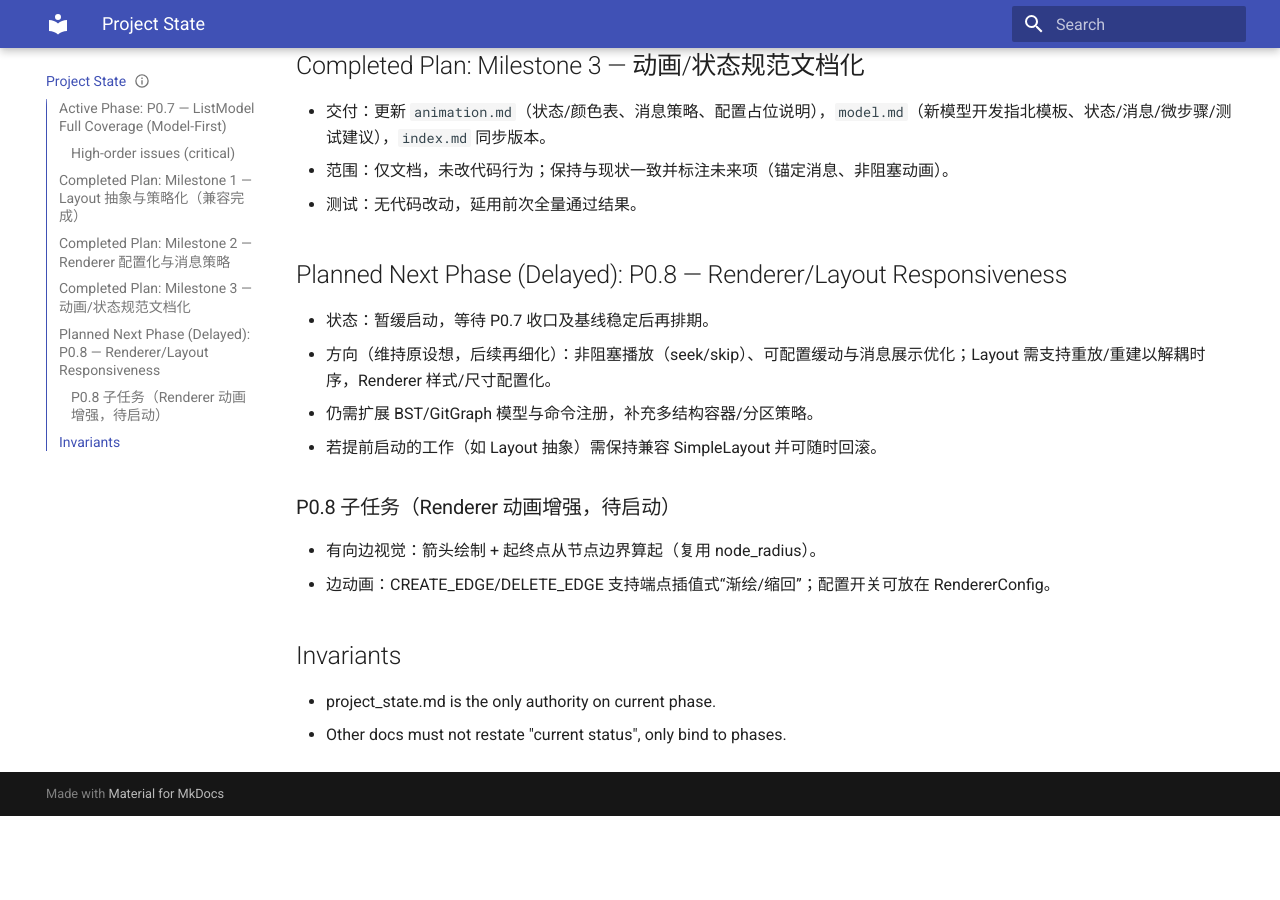
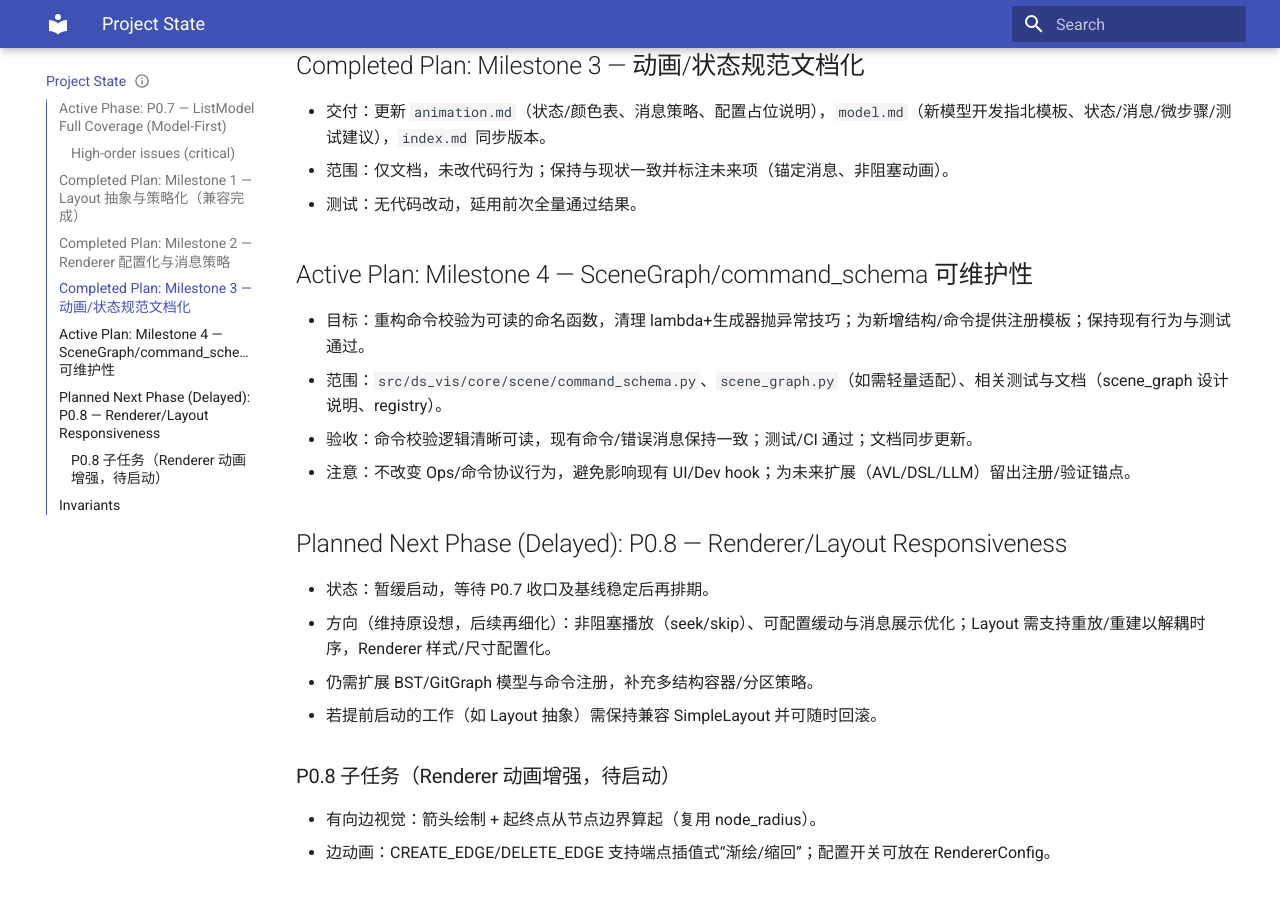
Before and after one commit to elecdot/ds-vis, an MkDocs documentation site: the page built from docs/project_state.md, in a window 1280 px wide and 900 px high, scrolled down 1692 px. Built offline with MkDocs 1.6.1 and Material for MkDocs 9.7.7, drawn with Linux system fonts in a browser that asks for light colours; before the commit the page ends 2508 px from its top, so only the background shows below that.

Commit message:
refactor(scene-graph): improve model registry maintainability
Change SceneGraph _model_registry from kind -> lambda
to kind -> factory for better extensibility.

Introduce _create_list_model factory while keeping
existing behavior unchanged.

Update documentation to describe the new registry
design (scene_graph.md v0.3, index.md).

Bump project state to v0.7.7 and activate Milestone 4.

```diff
--- a/docs/project_state.md
+++ b/docs/project_state.md
@@ -51,6 +51,12 @@ This document captures the active delivery phase, what is complete, current assu
 - 范围：仅文档，未改代码行为；保持与现状一致并标注未来项（锚定消息、非阻塞动画）。
 - 测试：无代码改动，延用前次全量通过结果。
 
+## Active Plan: Milestone 4 — SceneGraph/command_schema 可维护性
+- 目标：重构命令校验为可读的命名函数，清理 lambda+生成器抛异常技巧；为新增结构/命令提供注册模板；保持现有行为与测试通过。
+- 范围：`src/ds_vis/core/scene/command_schema.py`、`scene_graph.py`（如需轻量适配）、相关测试与文档（scene_graph 设计说明、registry）。
+- 验收：命令校验逻辑清晰可读，现有命令/错误消息保持一致；测试/CI 通过；文档同步更新。
+- 注意：不改变 Ops/命令协议行为，避免影响现有 UI/Dev hook；为未来扩展（AVL/DSL/LLM）留出注册/验证锚点。
+
 ## Planned Next Phase (Delayed): P0.8 — Renderer/Layout Responsiveness
 - 状态：暂缓启动，等待 P0.7 收口及基线稳定后再排期。
 - 方向（维持原设想，后续再细化）：非阻塞播放（seek/skip）、可配置缓动与消息展示优化；Layout 需支持重放/重建以解耦时序，Renderer 样式/尺寸配置化。
```
Also changed, not shown: other parts of docs/project_state.md (+1 -1 lines), docs/design/scene_graph.md (+2 -2 lines), docs/index.md (+1 -1 lines), 1 other file.
